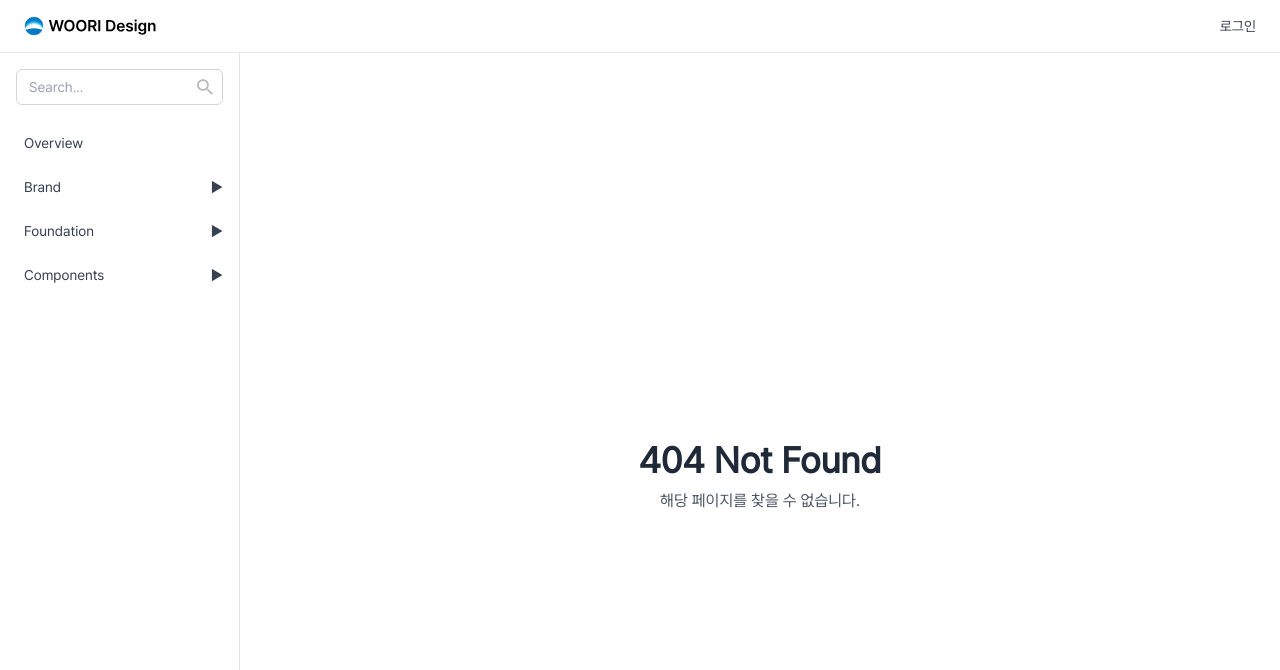
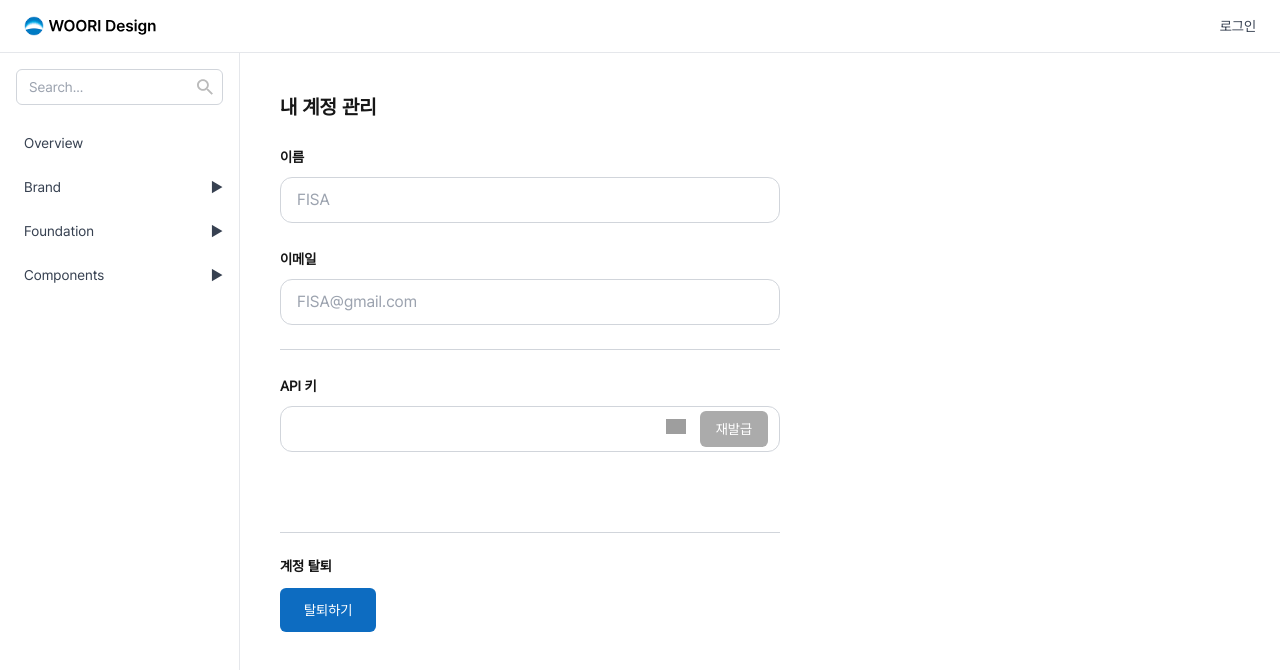
Before and after one commit to woori-design/front-woori-design-web, a Next.js app: page /mypage in a window 1280 px wide. Before the commit this address had no page. Shown: the top 670 px of the page. Built offline with nearby package versions, Linux system fonts and the light colour scheme; grey boxes are pictures that could not be loaded.

Commit message:
feat: My Page 퍼블리싱 작업

```diff
--- /dev/null
+++ b/app/mypage/page.tsx
@@ -0,0 +1,73 @@
+'use client';
+
+import { CustomInput } from '@/components/ui/textInput';
+import { useState } from 'react';
+
+export default function AccountManagement() {
+  const [name, setName] = useState('');
+  const [email, setEmail] = useState('');
+  const [apiKey, setApiKey] = useState('');
+
+  const handleReissueApiKey = () => {
+    setApiKey(`new-api-key-${Date.now()}`);
+    alert('API 키가 재발급되었습니다.');
+  };
+
+  const handleWithdraw = () => {
+    if (confirm('정말 탈퇴하시겠습니까?')) {
+      alert('탈퇴되었습니다.');
+    }
+  };
+
+  return (
+    <main className="flex-1 p-4 text-left">
+      <div className="max-w-3xl">
+        <h1 className="mb-6 text-xl font-bold">내 계정 관리</h1>
+
+        <div className="mb-6 w-[500px]">
+          <CustomInput
+            label={<span className="text-sm font-semibold">이름</span>}
+            placeholder="FISA"
+            value={name}
+            onChange={(e) => setName(e.target.value)}
+          />
+        </div>
+
+        <div className="mb-6 w-[500px]">
+          <CustomInput
+            label={<span className="text-sm font-semibold">이메일</span>}
+            placeholder="FISA@gmail.com"
+            type="email"
+            value={email}
+            onChange={(e) => setEmail(e.target.value)}
+          />
+        </div>
+        <div className="my-6 h-[0.5px] bg-gray-300 w-[500px]" />
+
+        <div className="mb-6 w-[500px]">
+          <CustomInput
+            label={<span className="text-sm font-semibold">API 키</span>}
+            value={apiKey}
+            onChange={(e) => setApiKey(e.target.value)}
+            copyButton
+            actionButton={{
+              text: '재발급',
+              onClick: handleReissueApiKey,
+            }}
+          />
+        </div>
+
+        <div className="mt-20 space-y-3">
+          <div className="my-6 h-[0.5px] bg-gray-300 w-[500px]" />
+          <h2 className="text-sm font-semibold">계정 탈퇴</h2>
+          <button
+            className="rounded-md bg-[#0D6CC1] px-6 py-3 text-sm text-white hover:bg-[#0D63B1]"
+            onClick={handleWithdraw}
+          >
+            탈퇴하기
+          </button>
+        </div>
+      </div>
+    </main>
+  );
+}
--- /dev/null
+++ b/components/ui/textInput.tsx
@@ -0,0 +1,79 @@
+'use client';
+
+import { type InputHTMLAttributes, forwardRef, type ReactNode } from 'react';
+import Image from 'next/image';
+
+export interface CustomInputProps extends InputHTMLAttributes<HTMLInputElement> {
+  label?: ReactNode;
+  className?: string;
+  inputClassName?: string;
+  copyButton?: boolean;
+  actionButton?: {
+    text: string;
+    onClick: () => void;
+  };
+}
+
+const CustomInput = forwardRef<HTMLInputElement, CustomInputProps>(
+  ({ label, className, inputClassName, copyButton, actionButton, ...props }, ref) => {
+    const handleCopy = () => {
+      if (props.value) {
+        navigator.clipboard.writeText(props.value.toString());
+      }
+    };
+
+    const combineClasses = (...classes: (string | undefined)[]) =>
+      classes.filter(Boolean).join(' ');
+
+    return (
+      <div className={combineClasses('w-full', className)}>
+        {label && <div className="mb-2 text-base font-medium">{label}</div>}
+        <div className="relative flex items-center">
+          <input
+            className={combineClasses(
+              'w-full rounded-xl border border-gray-300 bg-white px-4 py-2.5 text-gray-900 placeholder:text-gray-400 focus:border-blue-500 focus:outline-none',
+              inputClassName,
+              copyButton || actionButton ? 'pr-16' : '',
+            )}
+            ref={ref}
+            {...props}
+          />
+          {(copyButton || actionButton) && (
+            <div className="absolute right-0 flex h-full items-center space-x-2 pr-3">
+              {copyButton && (
+                <button
+                  type="button"
+                  onClick={handleCopy}
+                  className="relative flex h-8 w-8 items-center justify-center hover:text-[#979797] group"
+                >
+                  <div className="relative w-5 h-5">
+                    <Image
+                      src="/Copy.svg"
+                      alt="copy"
+                      width={20}
+                      height={20}
+                      className="group-hover:opacity-70 transition-opacity duration-200"
+                    />
+                  </div>
+                </button>
+              )}
+              {actionButton && (
+                <button
+                  type="button"
+                  onClick={actionButton.onClick}
+                  className="rounded-md bg-[#ABABAB] px-4 py-2 text-sm font-medium text-white hover:bg-[#979797]"
+                >
+                  {actionButton.text}
+                </button>
+              )}
+            </div>
+          )}
+        </div>
+      </div>
+    );
+  },
+);
+
+CustomInput.displayName = 'CustomInput';
+
+export { CustomInput };
```
Also changed, not shown: public/imgs/Copy.svg (added).
